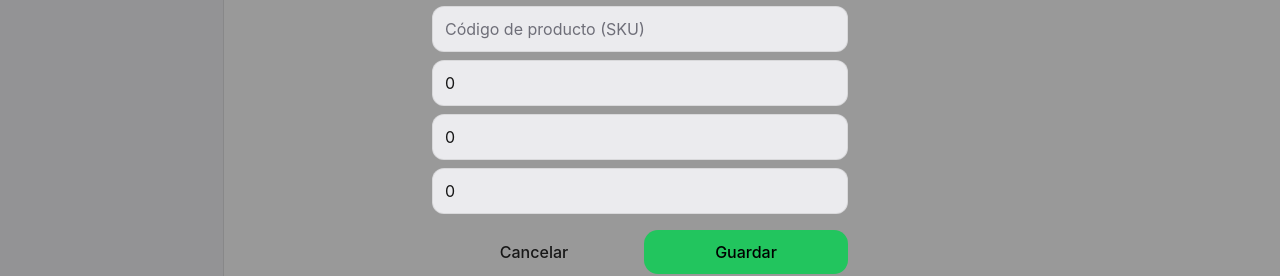
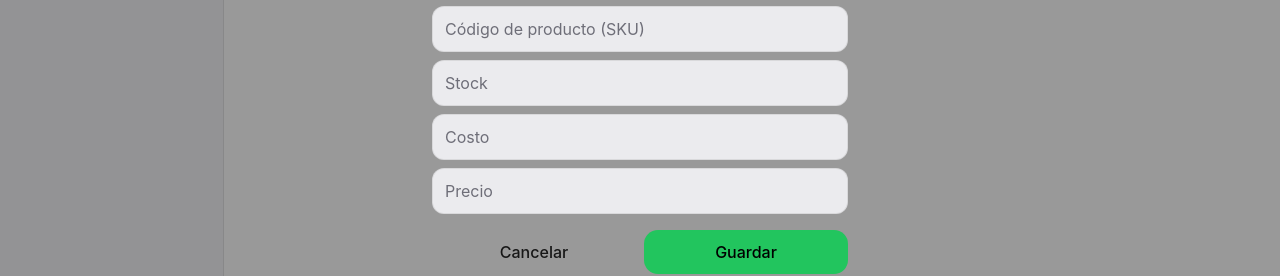
Before and after one commit to Trackingt/Contabilidad, a Next.js app: page /inventario in a window 1280 px wide. Both pictures are taken after a click on the button "Crear producto". Shown: the part 307-583 px from the top of the page. Built offline with nearby package versions, Linux system fonts and the light colour scheme; no server answers; the database is empty.

Commit message:
Improve inventory create modal numeric inputs UX

```diff
--- a/src/app/(app)/inventario/page.tsx
+++ b/src/app/(app)/inventario/page.tsx
@@ -32,11 +32,19 @@ export default function InventarioPage() {
 
     const { data, error } = await query;
     setLoading(false);
-    if (error) return alert(error.message);
-    setItems((data as any) || []);
+
+    if (error) {
+      alert(error.message);
+      return;
+    }
+
+    setItems((data as Product[]) || []);
   }
 
-  useEffect(() => { load(); }, []);
+  useEffect(() => {
+    load();
+  }, []);
+
   useEffect(() => {
     const t = setTimeout(load, 250);
     return () => clearTimeout(t);
@@ -44,7 +52,8 @@ export default function InventarioPage() {
 
   return (
     <div className="p-4 pb-24">
-      <div className="flex items-center gap-2 mb-4">
+      {/* BUSCADOR */}
+      <div className="mb-4">
         <input
           value={q}
           onChange={(e) => setQ(e.target.value)}
@@ -53,8 +62,11 @@ export default function InventarioPage() {
         />
       </div>
 
-      {loading && <div className="text-sm opacity-70">Cargando...</div>}
+      {loading && (
+        <div className="text-sm opacity-70">Cargando...</div>
+      )}
 
+      {/* LISTA */}
       <div className="space-y-3">
         {items.map((p) => (
           <div key={p.id} className="card bg-base-100 shadow">
@@ -62,24 +74,38 @@ export default function InventarioPage() {
               <div className="flex justify-between items-start gap-3">
                 <div>
                   <div className="font-semibold">{p.name}</div>
-                  {p.sku ? <div className="text-xs opacity-70">Código: {p.sku}</div> : null}
+                  {p.sku && (
+                    <div className="text-xs opacity-70">
+                      Código: {p.sku}
+                    </div>
+                  )}
                 </div>
 
-                <span className={`badge ${p.stock <= 0 ? "badge-error" : "badge-success"}`}>
-                  {p.stock <= 0 ? "No disponible" : `${p.stock} disponibles`}
+                <span
+                  className={`badge ${
+                    p.stock <= 0
+                      ? "badge-error"
+                      : "badge-success"
+                  }`}
+                >
+                  {p.stock <= 0
+                    ? "No disponible"
+                    : `${p.stock} disponibles`}
                 </span>
               </div>
 
               <div className="mt-2 text-sm">
                 <div>Precio: Q{Number(p.price).toFixed(2)}</div>
-                <div className="opacity-70">Costo: Q{Number(p.cost).toFixed(2)}</div>
+                <div className="opacity-70">
+                  Costo: Q{Number(p.cost).toFixed(2)}
+                </div>
               </div>
             </div>
           </div>
         ))}
       </div>
 
-      {/* Botón fijo abajo */}
+      {/* BOTÓN CREAR */}
       <button
         className="btn btn-primary fixed left-4 right-4 bottom-5"
         onClick={() => setOpenCreate(true)}
@@ -90,54 +116,142 @@ export default function InventarioPage() {
       {openCreate && (
         <CreateProductModal
           onClose={() => setOpenCreate(false)}
-          onCreated={() => { setOpenCreate(false); load(); }}
+          onCreated={() => {
+            setOpenCreate(false);
+            load();
+          }}
         />
       )}
     </div>
   );
 }
 
-function CreateProductModal({ onClose, onCreated }: { onClose: () => void; onCreated: () => void }) {
+/* ================= MODAL CREAR ================= */
+
+function CreateProductModal({
+  onClose,
+  onCreated,
+}: {
+  onClose: () => void;
+  onCreated: () => void;
+}) {
   const [name, setName] = useState("");
   const [sku, setSku] = useState("");
-  const [stock, setStock] = useState(0);
-  const [cost, setCost] = useState(0);
-  const [price, setPrice] = useState(0);
+
+  // 🔑 CLAVE: numéricos inician VACÍOS
+  const [stock, setStock] = useState<number | "">("");
+  const [cost, setCost] = useState<number | "">("");
+  const [price, setPrice] = useState<number | "">("");
+
   const [saving, setSaving] = useState(false);
 
   async function save() {
-    if (!name.trim()) return alert("Nombre requerido");
+    if (!name.trim()) {
+      alert("Nombre requerido");
+      return;
+    }
+
     setSaving(true);
 
     const { error } = await supabase.from("products").insert({
       name: name.trim(),
       sku: sku.trim() ? sku.trim() : null,
-      stock,
-      cost,
-      price,
+      stock: Number(stock || 0),
+      cost: Number(cost || 0),
+      price: Number(price || 0),
     });
 
     setSaving(false);
-    if (error) return alert(error.message);
+
+    if (error) {
+      alert(error.message);
+      return;
+    }
+
     onCreated();
   }
 
   return (
     <div className="fixed inset-0 bg-black/40 flex items-end sm:items-center justify-center p-4">
       <div className="bg-base-100 w-full sm:max-w-md rounded-2xl p-4">
-        <div className="font-semibold text-lg mb-3">Crear producto</div>
+        <div className="font-semibold text-lg mb-3">
+          Crear producto
+        </div>
 
         <div className="space-y-2">
-          <input className="input input-bordered w-full" placeholder="Nombre" value={name} onChange={(e) => setName(e.target.value)} />
-          <input className="input input-bordered w-full" placeholder="Código de producto (SKU)" value={sku} onChange={(e) => setSku(e.target.value)} />
-          <input className="input input-bordered w-full" type="number" placeholder="Stock" value={stock} onChange={(e) => setStock(Number(e.target.value))} />
-          <input className="input input-bordered w-full" type="number" placeholder="Costo" value={cost} onChange={(e) => setCost(Number(e.target.value))} />
-          <input className="input input-bordered w-full" type="number" placeholder="Precio" value={price} onChange={(e) => setPrice(Number(e.target.value))} />
+          <input
+            className="input input-bordered w-full"
+            placeholder="Nombre"
+            value={name}
+            onChange={(e) => setName(e.target.value)}
+          />
+
+          <input
+            className="input input-bordered w-full"
+            placeholder="Código de producto (SKU)"
+            value={sku}
+            onChange={(e) => setSku(e.target.value)}
+          />
+
+          <input
+            className="input input-bordered w-full"
+            type="number"
+            inputMode="numeric"
+            placeholder="Stock"
+            value={stock}
+            onChange={(e) =>
+              setStock(
+                e.target.value === ""
+                  ? ""
+                  : Number(e.target.value)
+              )
+            }
+          />
+
+          <input
+            className="input input-bordered w-full"
+            type="number"
+            inputMode="decimal"
+            placeholder="Costo"
+            value={cost}
+            onChange={(e) =>
+              setCost(
+                e.target.value === ""
+                  ? ""
+                  : Number(e.target.value)
+              )
+            }
+          />
+
+          <input
+            className="input input-bordered w-full"
+            type="number"
+            inputMode="decimal"
+            placeholder="Precio"
+            value={price}
+            onChange={(e) =>
+              setPrice(
+                e.target.value === ""
+                  ? ""
+                  : Number(e.target.value)
+              )
+            }
+          />
         </div>
 
         <div className="flex gap-2 mt-4">
-          <button className="btn btn-ghost w-1/2" onClick={onClose}>Cancelar</button>
-          <button className="btn btn-primary w-1/2" onClick={save} disabled={saving}>
+          <button
+            className="btn btn-ghost w-1/2"
+            onClick={onClose}
+          >
+            Cancelar
+          </button>
+
+          <button
+            className="btn btn-primary w-1/2"
+            onClick={save}
+            disabled={saving}
+          >
             {saving ? "Guardando..." : "Guardar"}
           </button>
         </div>
```
